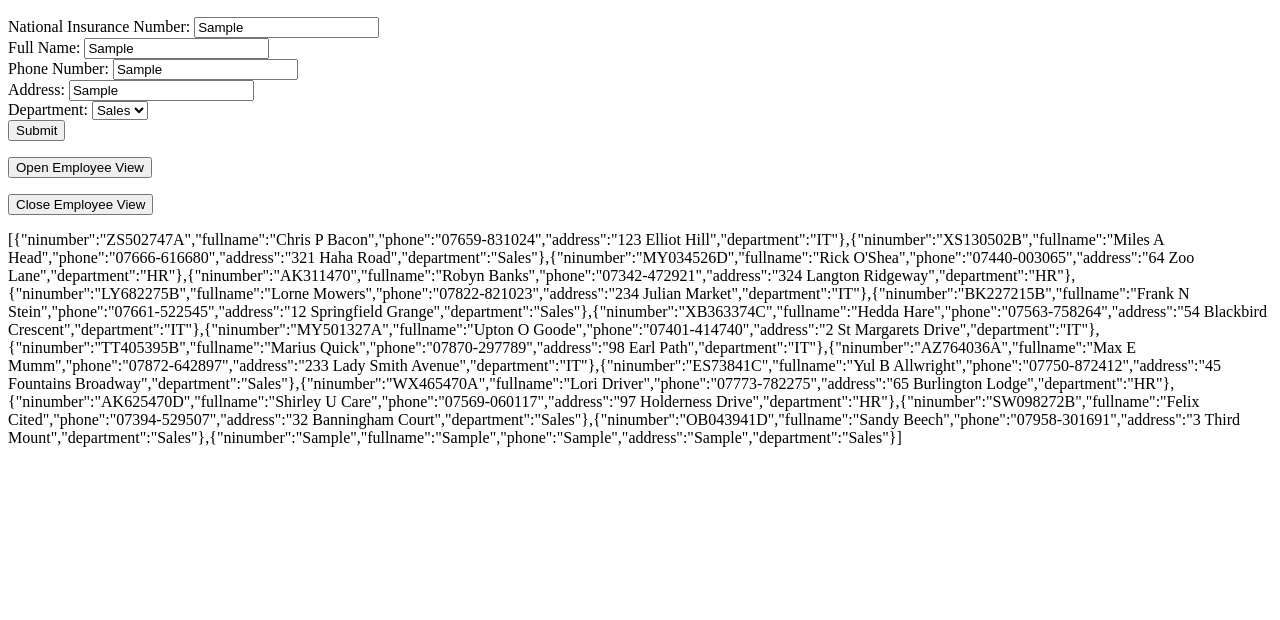
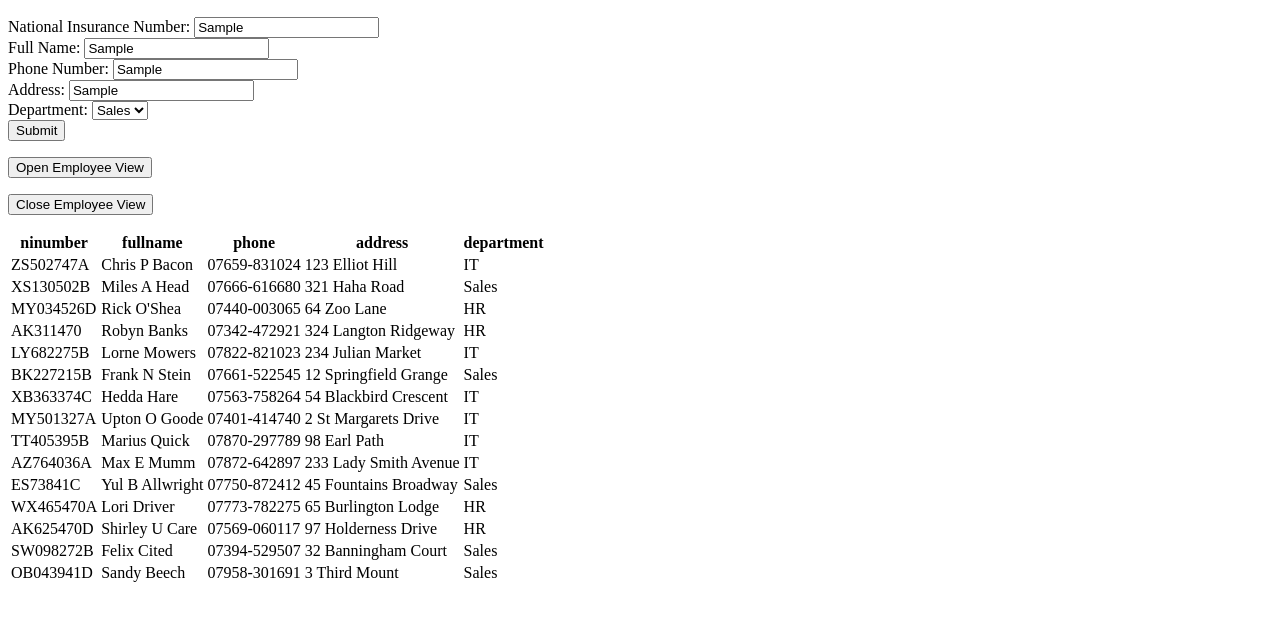
Before and after one commit to archiegit10/JS_App, a plain HTML site: page Index.html in a window 1280 px wide. Both pictures are taken after typing "Sample", "Sample", "Sample", "Sample" into the empty fields and a click on the button "Submit". Shown: the part 96-716 px from the top of the page. Drawn offline with Linux system fonts and the light colour scheme.

```diff
--- a/Index.html
+++ b/Index.html
@@ -30,7 +30,7 @@
     </form>
 
     <form id="form-view" onsubmit="return false">
-        <button type="submit" value="submitView" id="submitView"> Open Employee View</button>
+        <button type="submit" value="submitView" id="view-btn"> Open Employee View</button>
     </form>
     <form id="form-closeView" onsubmit="return false">
         <button type="submit" value="closeView" id="closeView"> Close Employee View</button>
--- a/Logic.js
+++ b/Logic.js
@@ -99,21 +99,49 @@
 const formCloseView = document.getElementById("form-closeView");
 const formView = document.getElementById("form-view");
 
+let viewBtn = document.querySelector("#view-Btn");
+
 formView.addEventListener('submit', viewEmployee);
 formCloseView.addEventListener('submit', closeView);
 formAdd.addEventListener('submit', addEmployee);
 //formView.addEventListener("submit2", viewEmployee);
 
 function viewEmployee() {
-    document.getElementById("employeeData").innerHTML = JSON.stringify(myData)
     console.log("view employees")
+
+    let table = document.createElement("table");
+
+    let col = [];
+    for (i = 0; i < employeeInfo.length; i++) {
+        for (key in employeeInfo[i]) {
+            if (col.indexOf(key) == -1) {
+                col.push(key)
+            }
+        }
+    }
+    let tableRow = table.insertRow(-1);
+    for (let i = 0; i < col.length; i++) {
+        let tableHeader = document.createElement("th")
+        tableHeader.innerHTML = col[i];
+        tableRow.appendChild(tableHeader);
+    }
+
+    for (let i = 0; i < employeeInfo.length; i++) {
+        tableRow = table.insertRow(-1);
+
+        for (let j = 0; j < col.length; j++) {
+            let tabCell = tableRow.insertCell(-1);
+            tabCell.innerHTML = employeeInfo[i][col[j]];
+        }
+    }
+
+    let divContainer = document.getElementById("employeeData");
+    divContainer.innerHTML = "";
+    divContainer.appendChild(table);
 }
 
 function refreshEmployee() {
-    var container = document.getElementById("employeeData");
-    var content = container.innerHTML;
-    container.innerHTML = content;
-    document.getElementById("employeeData").innerHTML = JSON.stringify(myData)
+    viewEmployee()
     console.log("refreshed")
 }
 
```
